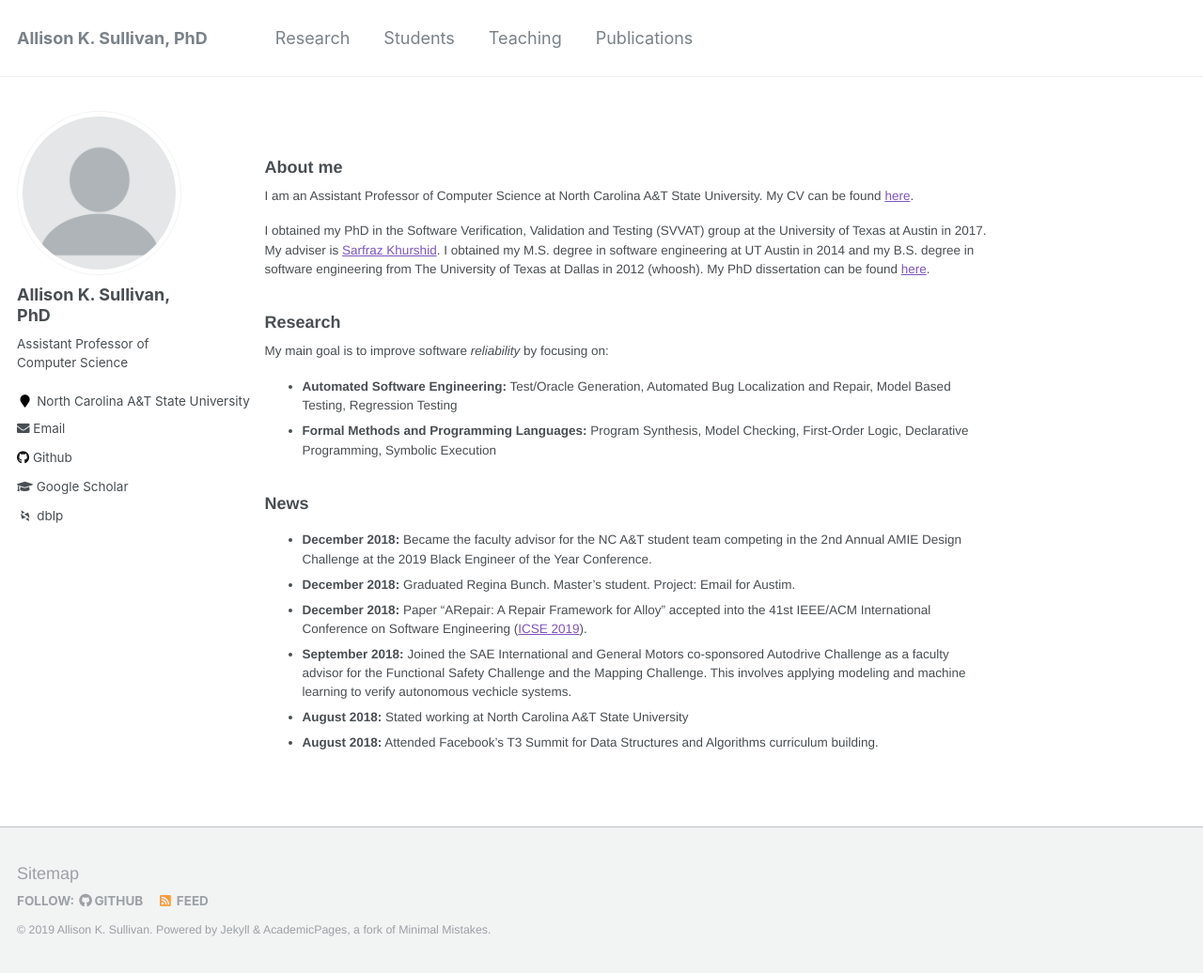
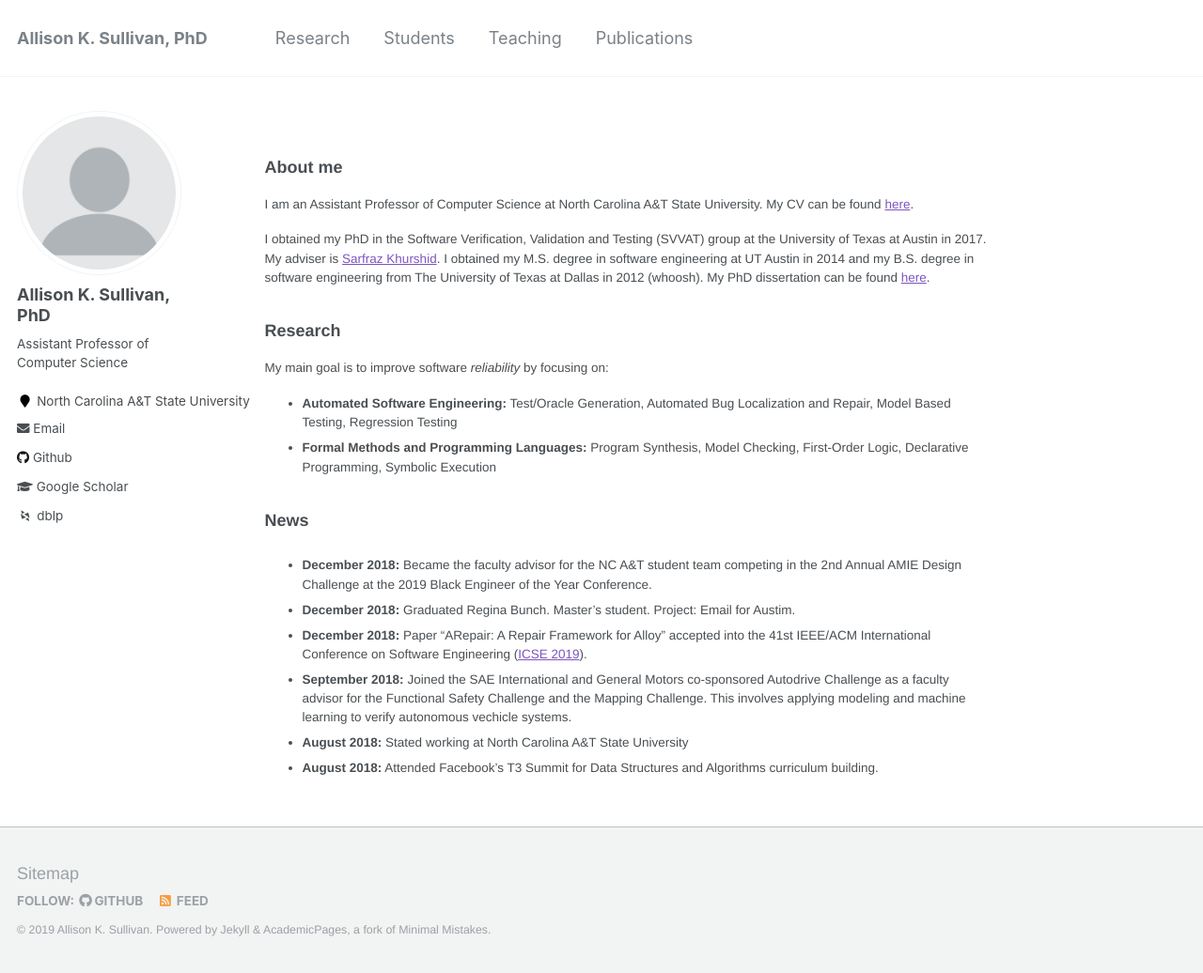
Before and after one commit to Allisonius/allisonius.github.io, a Jekyll site: the page built from _pages/about.md, in a window 1280 px wide and 1036 px high. Shown: the whole window at 94% size. Built offline with Jekyll 4.4.1, drawn with Linux system fonts in a browser that asks for light colours; some web fonts are replaced.

Commit message:
Update _page.scss

```diff
--- a/_sass/_page.scss
+++ b/_sass/_page.scss
@@ -49,6 +49,12 @@
 }
 
 .page__content {
+
+     h3 {
+    padding-bottom: 0.5em;
+    font-color: #7e54bd;
+  }
+
 
   h2 {
     padding-bottom: 0.5em;
```
